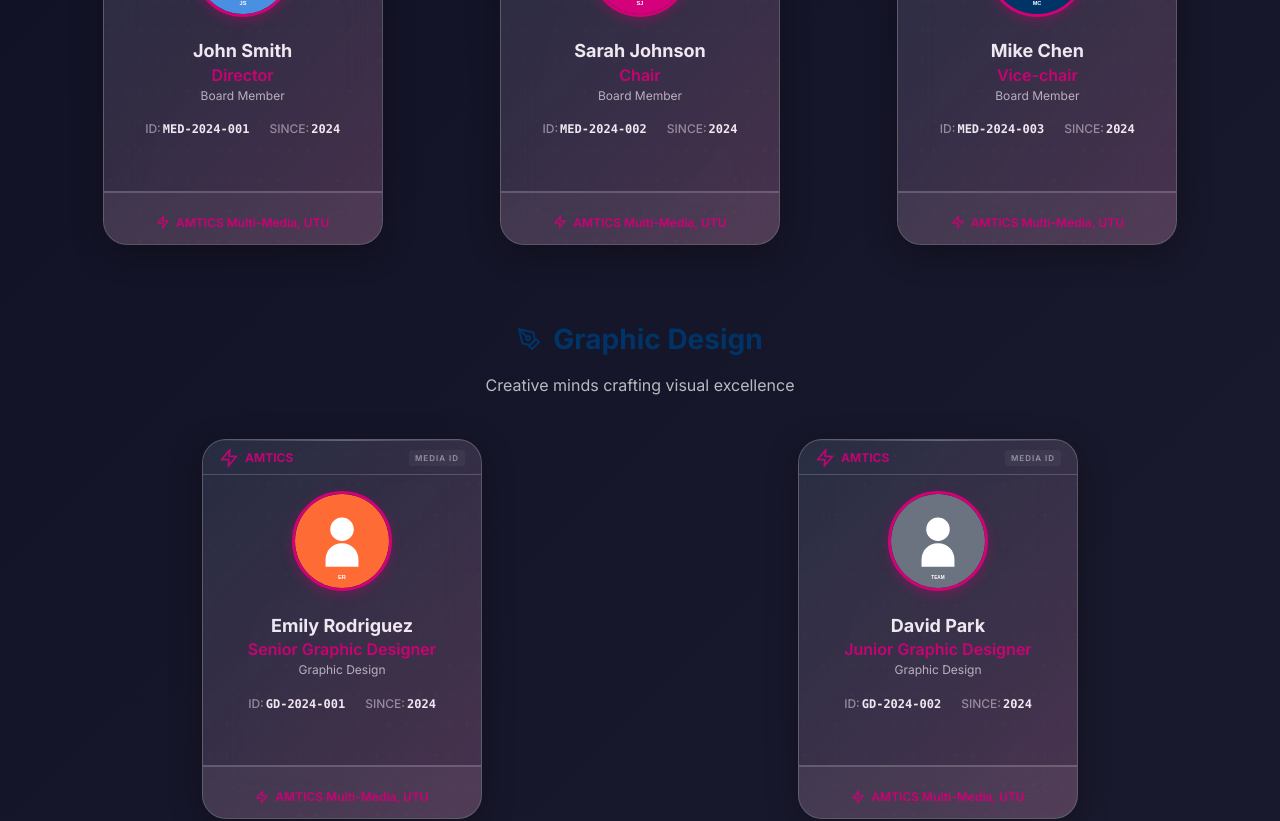
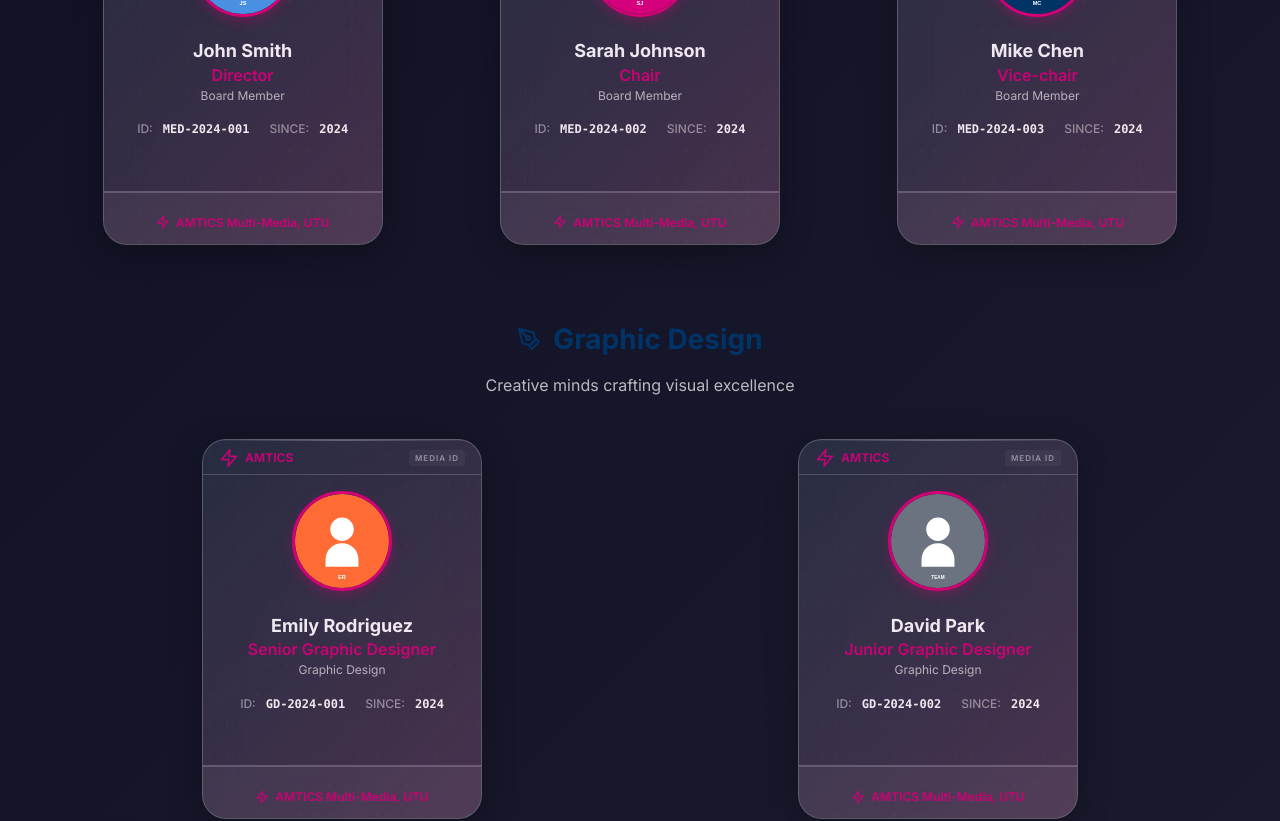
Before and after one commit to Ronak-Sheladiya/amtics-ai, a React (Vite) app: page /team in a window 1280 px wide. Shown: the part 1080-1901 px from the top of the page. Built offline with nearby package versions, Linux system fonts and the light colour scheme.

Commit message:
Manual code updates made to file: src/App.css

```diff
--- a/src/App.css
+++ b/src/App.css
@@ -3306,5 +3306,5 @@ select.form-control option {
   font-weight: 600;
   font-family: var(--font-family-mono);
   line-height: 1;
-  padding-left: 2PX;
-}
+  padding-left: 10px;
+}
```
